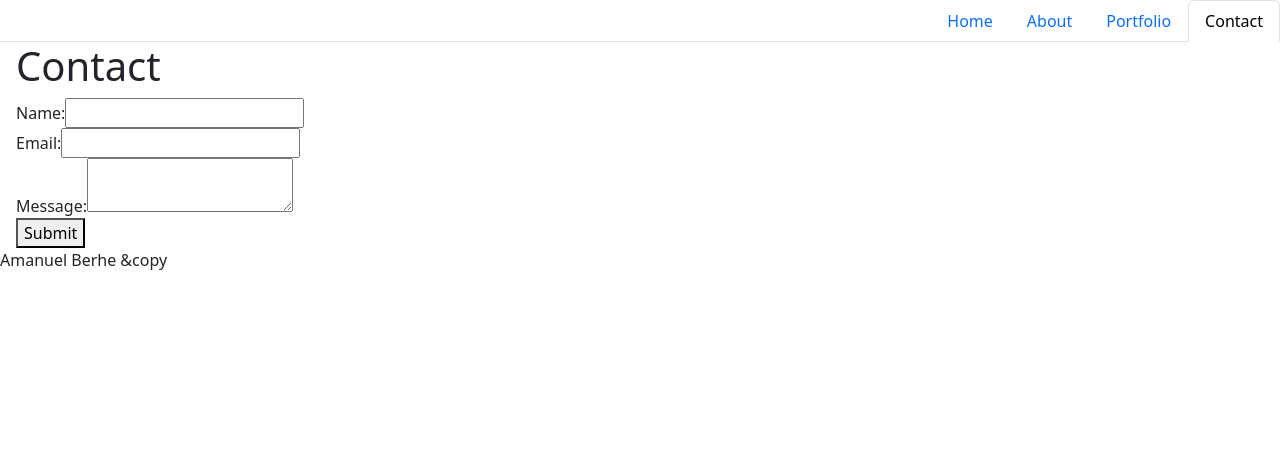
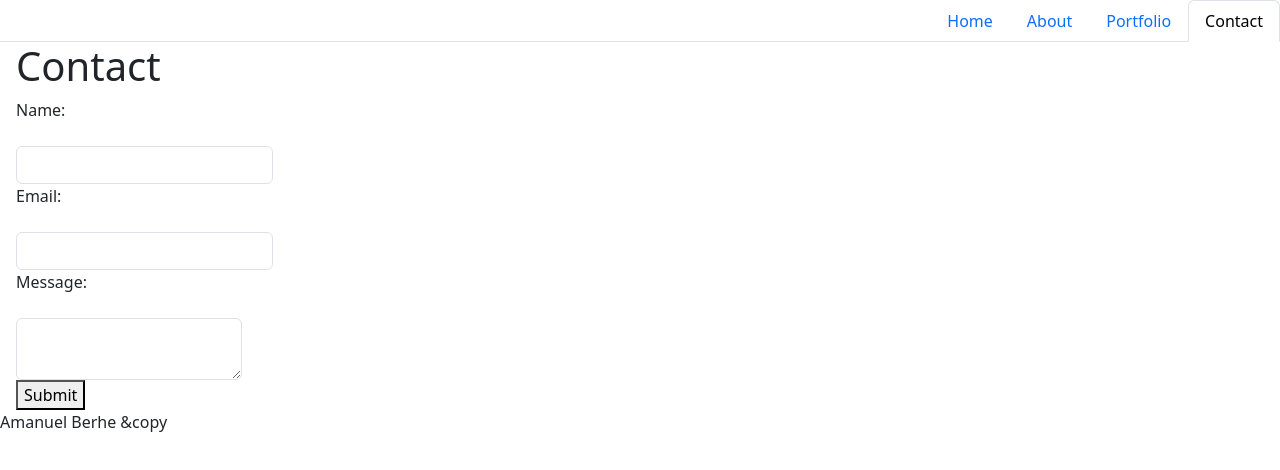
Before and after one commit to berheamanuel/portfolio, a React (Vite) app: page /Contact in a window 1280 px wide. Shown: the top 470 px of the page. Built offline with nearby package versions, Linux system fonts and the light colour scheme.

Commit message:
Added validation input logic to contact form

```diff
--- a/src/pages/Contact.jsx
+++ b/src/pages/Contact.jsx
@@ -1,3 +1,4 @@
+import { object } from "prop-types";
 import React, { useState } from "react";
 
 function Contact() {
@@ -12,6 +13,8 @@ function Contact() {
     email: "",
     message: "",
   });
+
+  const[submitted, setSubmitted] = useState(false);
 
   const handleChange = (e) => {
     const { name, value } = e.target;
@@ -39,43 +42,71 @@ function Contact() {
   const handleSubmit = (e) => {
     e.preventDefault();
     // Handle form submission logic here
+    let valid = true;
+    const{ email, name, message } = formData;
+
+      if (!name || !email || !message)
+      {
+        setError({email: !formData.email ? "Email is required" : '', name: !formData.name ? "Name is required" : '',
+        message: !formData.message ? "Message is required" : ''
+      });
+        valid = false;
+      }
+
+    if (!valid) return;
+
+    setSubmitted(true);
   };
 
   return (
     <div>
       <h1>Contact</h1>
+      {!submitted ? (
       <form onSubmit={handleSubmit}>
-        <div>
-          <label htmlFor="name">Name:</label>
+        <div className="row g-3 align-items-center">
+          <label className="form-label" htmlFor="name">Name:</label>
+          <div className="col-auto">
           <input
+            className="form-control"
             type="text"
+            name="name"
             id="name"
             value={formData.name}
             onChange={handleChange}
           />
+          </div>
             {error.name && <span>{error.name}</span>}
         </div>
-        <div>
-          <label htmlFor="email">Email:</label>
+        <div className="row g-3 align-items-center">
+          <label className="form-label" htmlFor="email">Email:</label>
+          <div className="col-auto">
           <input
+            className="form-control"
             type="email"
+            name="email"
             id="email"
             value={formData.email}
             onChange={handleChange}
           />
+          </div>
           {error.email && <span>{error.email}</span>}
         </div>
-        <div>
-          <label htmlFor="message">Message:</label>
+        <div className="row g-3 align-items-center">
+          <label className="form-label" htmlFor="message">Message:</label>
+          <div className="col-auto">
           <textarea
+            className="form-control"
             id="message"
+            name="message"
             value={formData.message}
             onChange={handleChange}
           ></textarea>
+          </div>
             {error.message && <span>{error.message}</span>}
         </div>
         <button type="submit">Submit</button>
       </form>
+      ) : (<p>Form submitted!</p>)}
     </div>
   );
 }
```
